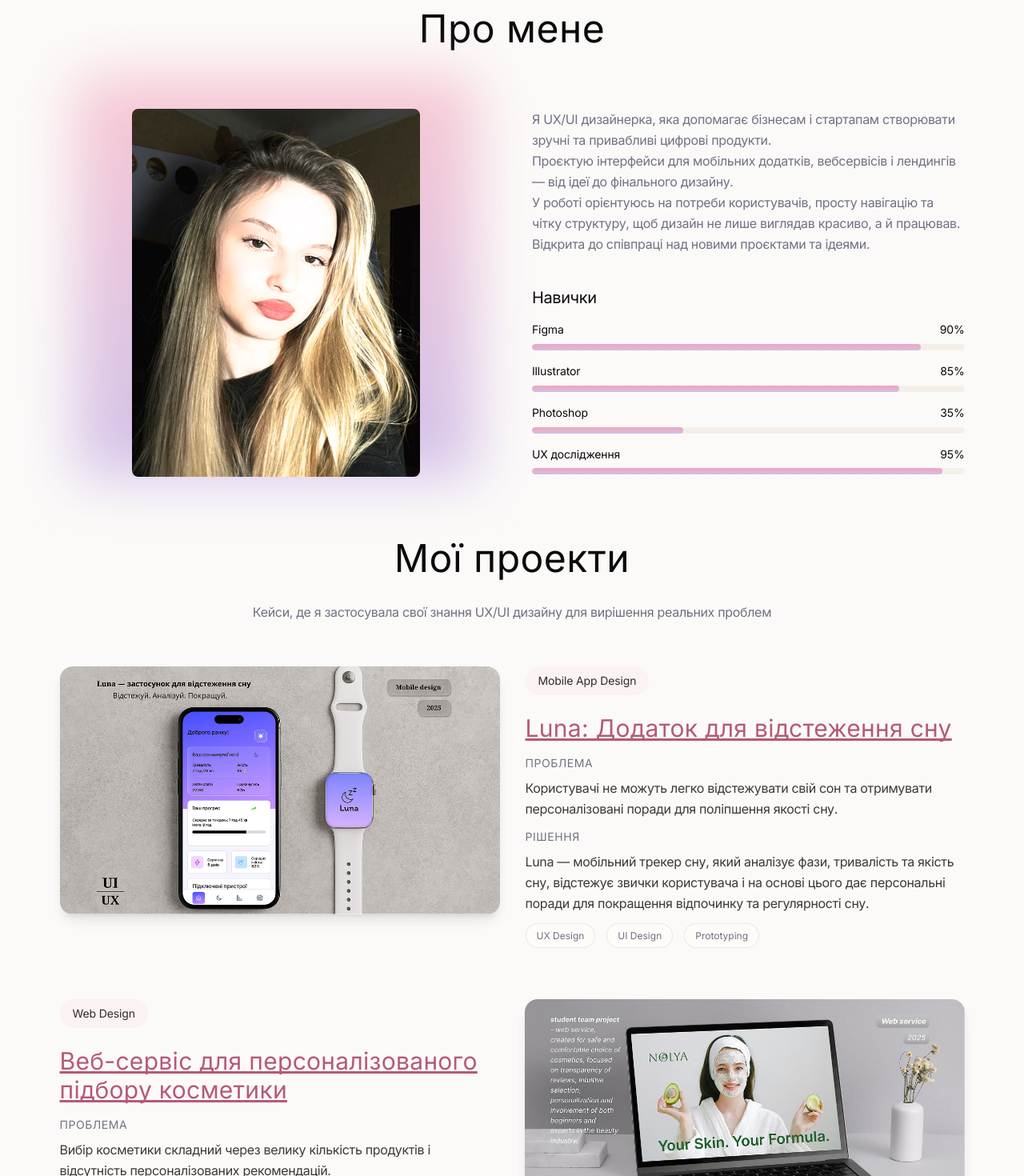
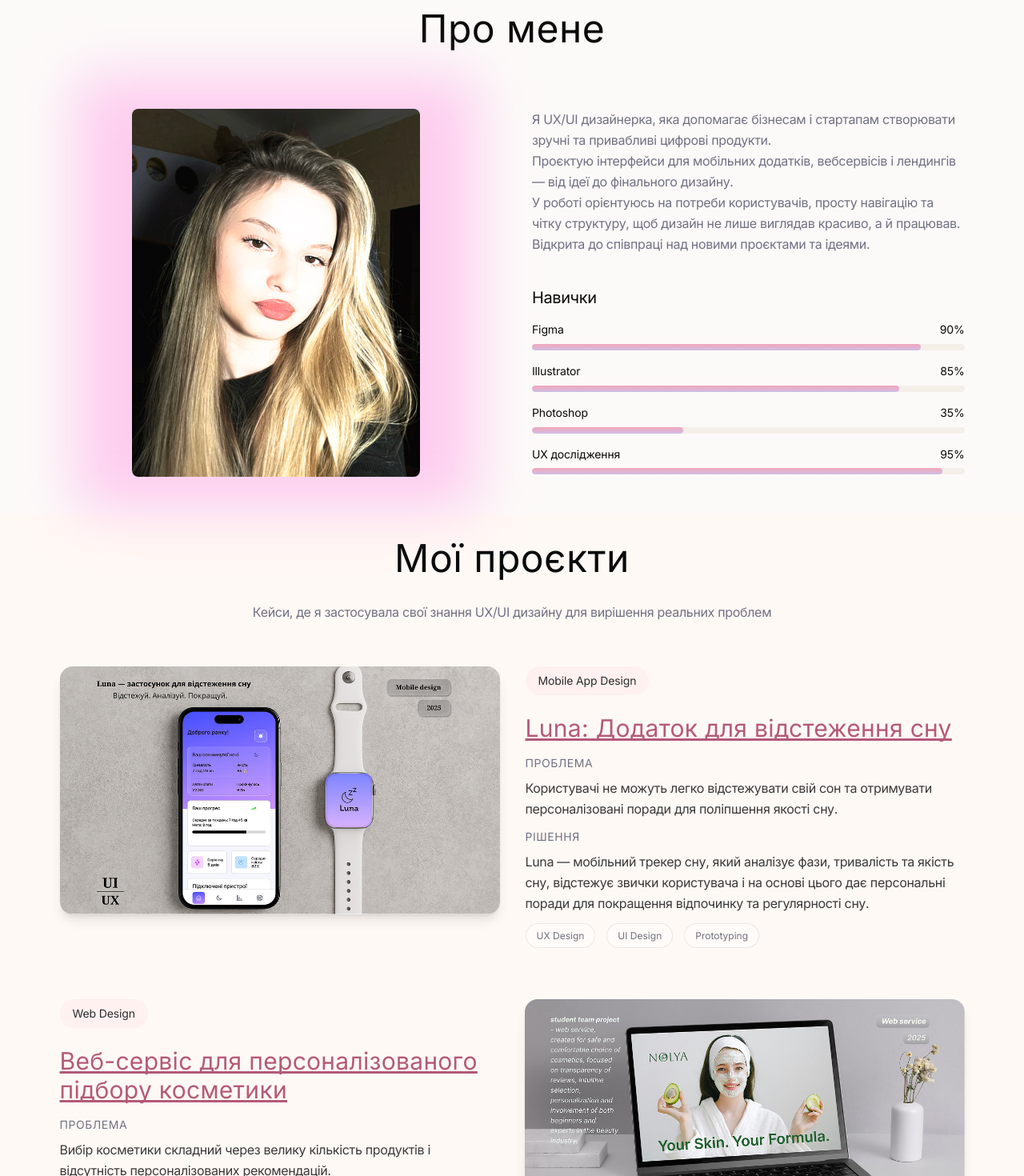
Before and after one commit to YuliiaChernysheva/angelina-portfolio-next.js, a Next.js app: page / in a window 1280 px wide. Shown: the part 560-2030 px from the top of the page at 80% size. Built offline with nearby package versions, Linux system fonts and the light colour scheme.

Commit message:
fix all background

```diff
--- a/src/components/About/About.module.css
+++ b/src/components/About/About.module.css
@@ -33,16 +33,16 @@
   z-index: -1;
 
   top: -20px;
-  left: -73px;
+  left: -43px;
   width: 330px;
   height: 360px;
 
-  /* background-color: rgba(255, 142, 225, 0.42); */
-  background: linear-gradient(
-    to bottom,
-    rgba(244, 165, 185, 0.6) 0,
+  background-color: rgba(255, 142, 225, 0.42);
+  /* background: linear-gradient(
+    to bottom right,
+    rgba(244, 165, 185, 0.8) 0,
     rgba(199, 179, 229, 0.8) 100%
-  );
+  ); */
   filter: blur(35px);
   border-radius: 0;
 }
@@ -156,7 +156,7 @@
     top: -40px;
     left: 20px;
     width: 500px;
-    height: 500px;
+    height: 540px;
   }
 
   .aboutText {
--- a/src/components/Contact/Contact.jsx
+++ b/src/components/Contact/Contact.jsx
@@ -169,9 +169,9 @@ export default function Contact() {
                 Відкрита до співпраці
               </h3>
               <p className={styles.contactSideText}>
-                Шукаю можливості для стажування або джуніор позиції UX/UI
-                дизайнера. Готова вчитися, приймати фідбек і рости в команді
-                досвідчених спеціалістів!
+                Розглядаю можливості співпраці у сфері UX/UI дизайну. Відкрита
+                до розвитку, конструктивного фідбеку та роботи в професійній
+                команді.
               </p>
             </div>
           </aside>
--- a/src/components/Contact/Contact.module.css
+++ b/src/components/Contact/Contact.module.css
@@ -1,5 +1,6 @@
 .contact {
   padding: 32px 0;
+  background-color: rgba(245, 239, 233, 0.3);
 }
 
 .contactTitle {
@@ -133,16 +134,11 @@
 }
 
 .contactSideContainer {
-  border: 0.65px solid rgba(244, 165, 185, 0.2);
+  background-color: rgba(244, 165, 185, 0.1);
+  border: 1px solid rgba(244, 165, 185, 0.2);
   border-radius: 16px;
   padding: 24px;
   width: 100%;
-
-  background: linear-gradient(
-    135deg,
-    rgba(244, 165, 185, 0.1) 0%,
-    rgba(199, 179, 229, 0.1) 100%
-  );
 }
 
 .contactSideTitleMe {
@@ -175,12 +171,14 @@
 @media (min-width: 1179px) {
   .contact {
     padding: 64px 0;
+    background-color: rgba(252, 250, 249, 1);
   }
 
   .contactContainer {
     background: rgba(245, 239, 233, 0.3);
     padding: 0;
     max-width: 896px;
+    border-radius: 16px;
   }
 
   .contactTitle {
@@ -213,6 +211,10 @@
     flex: 1;
   }
 
+  .contactSideText {
+    letter-spacing: -0.03em;
+    font-size: 16px;
+  }
   .contactSocial {
     margin-bottom: 8px;
   }
--- a/src/components/Footer/Footer.module.css
+++ b/src/components/Footer/Footer.module.css
@@ -1,6 +1,7 @@
 .footer {
   padding: 32px;
   border-top: 0.65px solid rgba(0, 0, 0, 0.08);
+  background-color: rgba(245, 239, 233, 0.3);
 }
 
 .footerContainer {
@@ -33,6 +34,10 @@
 }
 
 @media (min-width: 1179px) {
+  .footer {
+    background-color: rgba(252, 250, 249, 1);
+  }
+
   .footerContainer {
     flex-direction: row;
     justify-content: space-between;
--- a/src/components/Process/Process.module.css
+++ b/src/components/Process/Process.module.css
@@ -1,5 +1,6 @@
 .process {
   padding: 32px;
+  background-color: rgba(245, 239, 233, 0.3);
 }
 
 .processTitle {
@@ -168,6 +169,7 @@
 @media (min-width: 1179px) {
   .process {
     padding: 48px;
+    background-color: rgba(252, 250, 249, 1);
   }
 
   .processTitle {
--- a/src/components/Projects/Projects.jsx
+++ b/src/components/Projects/Projects.jsx
@@ -4,7 +4,7 @@ export default function Projects() {
   return (
     <section className={styles.projects} id="projects">
       <div className={`container ${styles.projectsContainer}`}>
-        <h2 className={styles.projectsTitle}>Мої проекти</h2>
+        <h2 className={styles.projectsTitle}>Мої проєкти</h2>
         <p className={styles.projectsMainText}>
           Кейси, де я застосувала свої знання UX/UI дизайну для вирішення
           реальних проблем
--- a/src/components/Projects/Projects.module.css
+++ b/src/components/Projects/Projects.module.css
@@ -105,6 +105,10 @@
 }
 
 @media only screen and (min-width: 1179px) {
+  .projects {
+    background-color: rgba(255, 249, 245, 1);
+  }
+
   .projectsTitle {
     font-size: 48px;
     line-height: 1;
```
